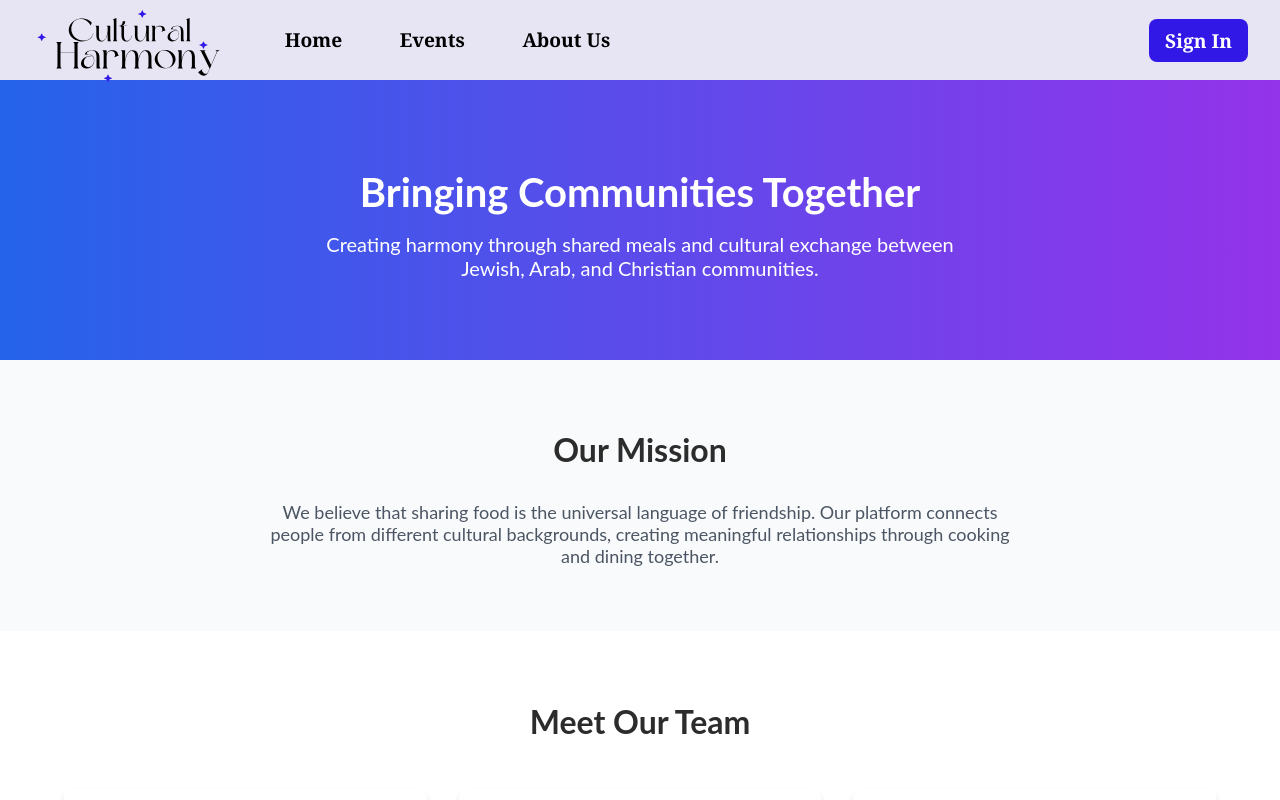
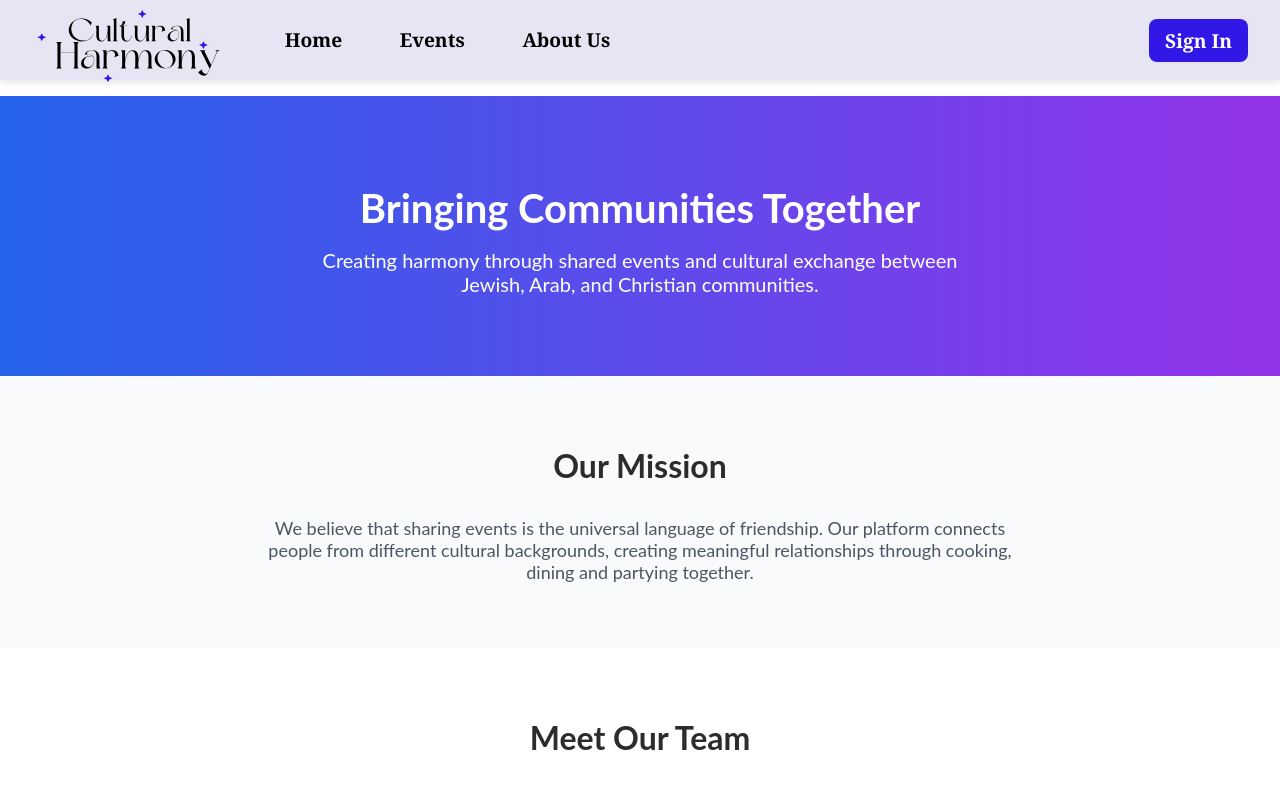
Before and after one commit to expozonee/cultural-harmony-app, a React (Vite) app: page /aboutUsPage in a window 1280 px wide. Shown: the top 800 px of the page. Built offline with nearby package versions, Linux system fonts and the light colour scheme; no server answers; a web font is replaced by a local one.

Commit message:
Update about us page text and style

```diff
--- a/src/assets/styles/pages/AboutUsPage.css
+++ b/src/assets/styles/pages/AboutUsPage.css
@@ -8,6 +8,7 @@
   color: white;
   padding: 5rem 0;
   text-align: center;
+  margin-top: 1rem;
 }
 
 .hero-content {
--- a/src/pages/AboutUsPage/AboutUsPage.jsx
+++ b/src/pages/AboutUsPage/AboutUsPage.jsx
@@ -52,7 +52,7 @@ function AboutUsPage() {
         <div className="hero-content">
           <h1 className="hero-title">Bringing Communities Together</h1>
           <p className="hero-description">
-            Creating harmony through shared meals and cultural exchange between
+            Creating harmony through shared events and cultural exchange between
             Jewish, Arab, and Christian communities.
           </p>
         </div>
@@ -61,9 +61,10 @@ function AboutUsPage() {
       <div className="mission">
         <h2 className="mission-title">Our Mission</h2>
         <p className="mission-text">
-          We believe that sharing food is the universal language of friendship.
-          Our platform connects people from different cultural backgrounds,
-          creating meaningful relationships through cooking and dining together.
+          We believe that sharing events is the universal language of
+          friendship. Our platform connects people from different cultural
+          backgrounds, creating meaningful relationships through cooking, dining
+          and partying together.
         </p>
       </div>
 
```
